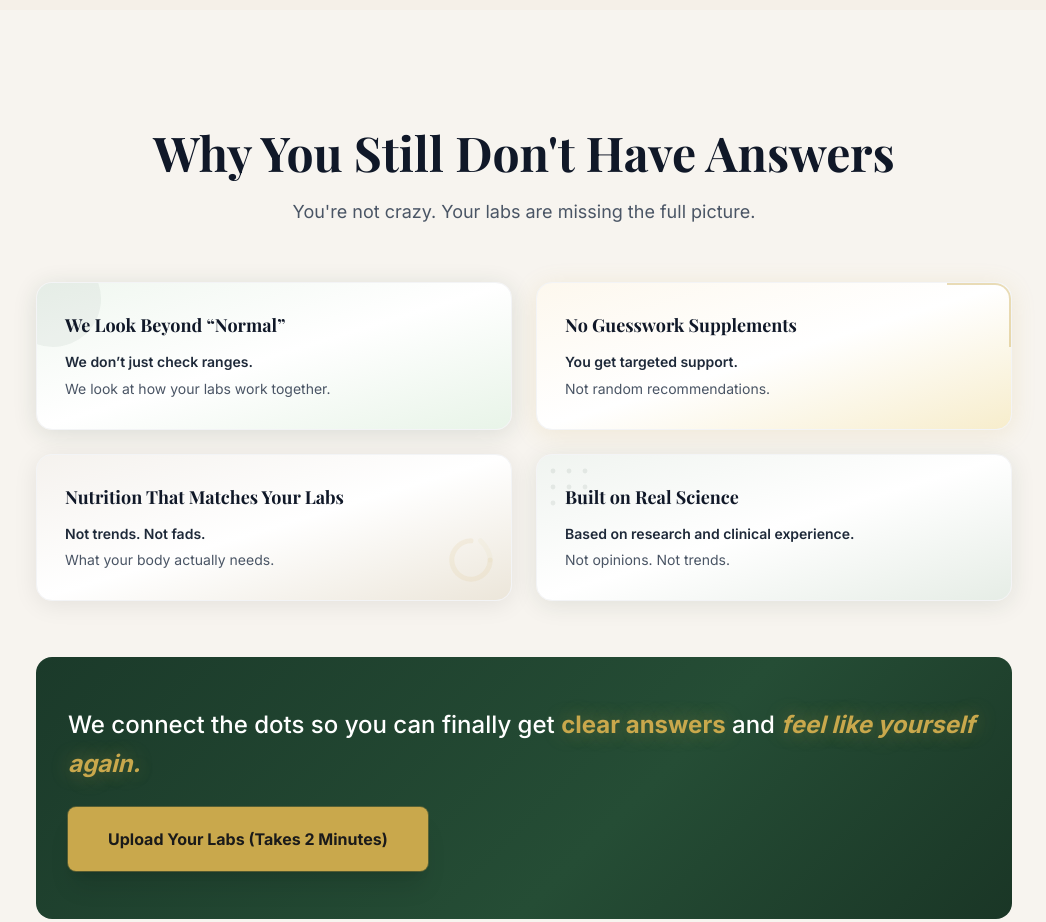
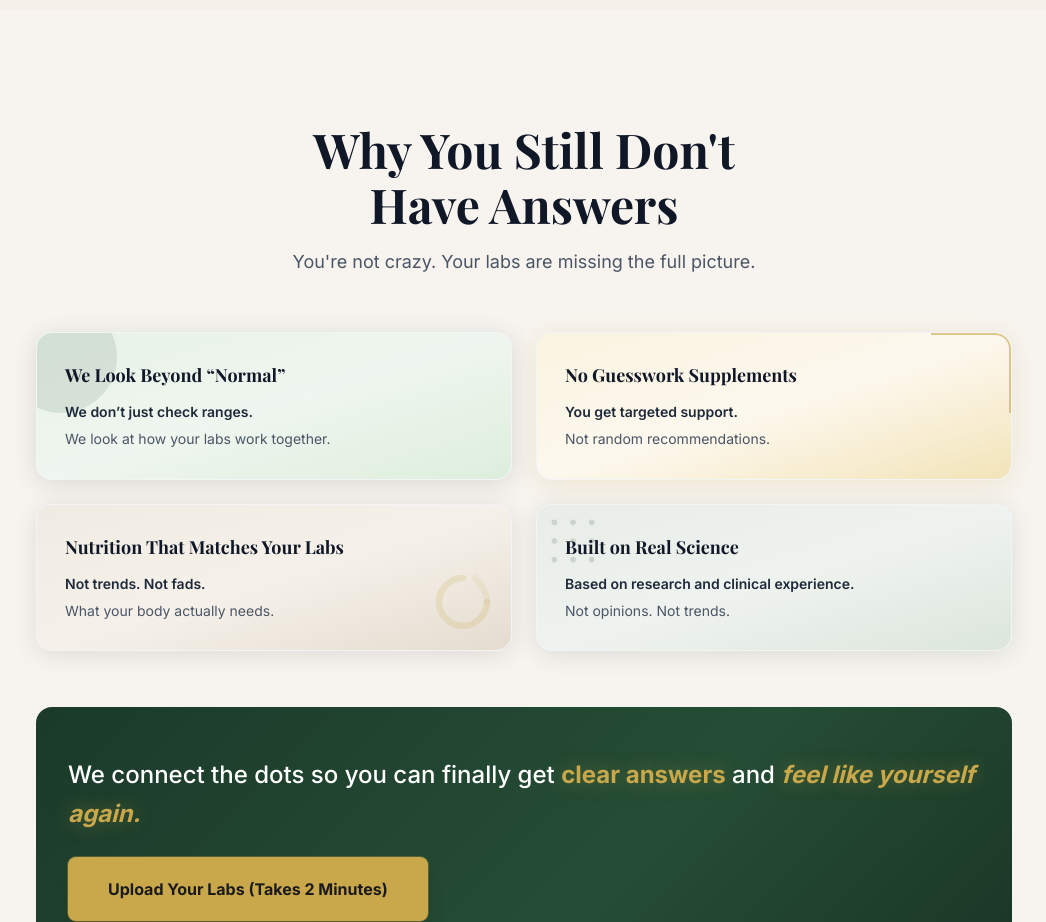
Before and after one commit to Sherryfarmshop/rooted-clarity-website, a Next.js app: page / in a window 1280 px wide. Shown: the part 2460-3382 px from the top of the page, without its empty margins (116-1162 px from the left). Built offline with nearby package versions, Linux system fonts and the light colour scheme; a web font is replaced by a local one.

Commit message:
cards-warmer-accents-stronger-headline-tighter

```diff
--- a/src/components/WhatMakesUsDifferent.tsx
+++ b/src/components/WhatMakesUsDifferent.tsx
@@ -29,27 +29,27 @@ export default function WhatMakesUsDifferent() {
   ];
 
   const cardStyles: Record<string, string> = {
-    green: "bg-gradient-to-br from-[#f0f7f0] via-white to-[#e8f4e8] shadow-[0_4px_24px_rgba(27,58,42,0.12)] hover:shadow-[0_8px_32px_rgba(27,58,42,0.18)]",
-    gold: "bg-gradient-to-br from-[#fdf8ee] via-white to-[#f7edcc] shadow-[0_4px_24px_rgba(201,168,76,0.15)] hover:shadow-[0_8px_32px_rgba(201,168,76,0.22)]",
-    swirl: "bg-gradient-to-br from-[#f5f2ee] via-white to-[#ece6da] shadow-[0_4px_24px_rgba(0,0,0,0.08)] hover:shadow-[0_8px_32px_rgba(0,0,0,0.13)]",
-    texture: "bg-gradient-to-br from-[#f0f4f0] via-white to-[#e6ede6] shadow-[0_4px_24px_rgba(27,58,42,0.10)] hover:shadow-[0_8px_32px_rgba(27,58,42,0.16)]",
+    green: "bg-gradient-to-br from-[#e8f2e8] via-[#eff6ef] to-[#ddeedd] shadow-[0_4px_24px_rgba(27,58,42,0.14)] hover:shadow-[0_8px_32px_rgba(27,58,42,0.22)]",
+    gold: "bg-gradient-to-br from-[#faf3e0] via-[#fdf8ee] to-[#f2e4b8] shadow-[0_4px_24px_rgba(201,168,76,0.18)] hover:shadow-[0_8px_32px_rgba(201,168,76,0.28)]",
+    swirl: "bg-gradient-to-br from-[#f0ebe2] via-[#f5f1ea] to-[#e5dccf] shadow-[0_4px_24px_rgba(0,0,0,0.10)] hover:shadow-[0_8px_32px_rgba(0,0,0,0.16)]",
+    texture: "bg-gradient-to-br from-[#e8ede8] via-[#eff3ef] to-[#dce6dc] shadow-[0_4px_24px_rgba(27,58,42,0.12)] hover:shadow-[0_8px_32px_rgba(27,58,42,0.18)]",
   };
 
   const accentEl: Record<string, React.ReactNode> = {
     green: (
-      <div className="absolute top-0 left-0 w-24 h-24 rounded-full bg-[#1B3A2A]/5 -translate-x-8 -translate-y-8 pointer-events-none" />
+      <div className="absolute top-0 left-0 w-28 h-28 rounded-full bg-[#1B3A2A]/10 -translate-x-8 -translate-y-8 pointer-events-none" />
     ),
     gold: (
-      <div className="absolute top-0 right-0 w-16 h-16 border-t-2 border-r-2 border-[#C9A84C]/40 rounded-tr-2xl pointer-events-none" />
+      <div className="absolute top-0 right-0 w-20 h-20 border-t-2 border-r-2 border-[#C9A84C]/60 rounded-tr-2xl pointer-events-none" />
     ),
     swirl: (
-      <svg className="absolute bottom-2 right-2 w-16 h-16 text-[#C9A84C]/10 pointer-events-none" viewBox="0 0 100 100" fill="none">
+      <svg className="absolute bottom-2 right-2 w-20 h-20 text-[#C9A84C]/20 pointer-events-none" viewBox="0 0 100 100" fill="none">
         <path d="M80 50C80 66 66 80 50 80C34 80 20 66 20 50C20 34 34 20 50 20" stroke="currentColor" strokeWidth="8" strokeLinecap="round"/>
-        <path d="M65 20C72 27 80 38 80 50" stroke="currentColor" strokeWidth="8" strokeLinecap="round" opacity="0.5"/>
+        <path d="M65 20C72 27 80 38 80 50" stroke="currentColor" strokeWidth="8" strokeLinecap="round" opacity="0.6"/>
       </svg>
     ),
     texture: (
-      <svg className="absolute top-2 left-2 w-12 h-12 text-[#1B3A2A]/8 pointer-events-none" viewBox="0 0 60 60" fill="none">
+      <svg className="absolute top-2 left-2 w-14 h-14 text-[#1B3A2A]/15 pointer-events-none" viewBox="0 0 60 60" fill="none">
         <circle cx="10" cy="10" r="3" fill="currentColor"/>
         <circle cx="30" cy="10" r="3" fill="currentColor"/>
         <circle cx="50" cy="10" r="3" fill="currentColor"/>
@@ -68,7 +68,7 @@ export default function WhatMakesUsDifferent() {
       <div className="max-w-5xl mx-auto px-6 py-20 sm:py-28">
 
         {/* Headline */}
-        <h2 className="text-center font-serif text-3xl sm:text-4xl md:text-5xl font-bold text-gray-900 leading-tight mb-4">
+        <h2 className="text-center font-serif text-3xl sm:text-4xl md:text-5xl font-bold text-gray-900 leading-[1.15] mb-4 max-w-lg mx-auto">
           Why You Still Don&apos;t Have Answers
         </h2>
         <p className="text-center text-gray-600 text-base sm:text-lg mb-14">
```
